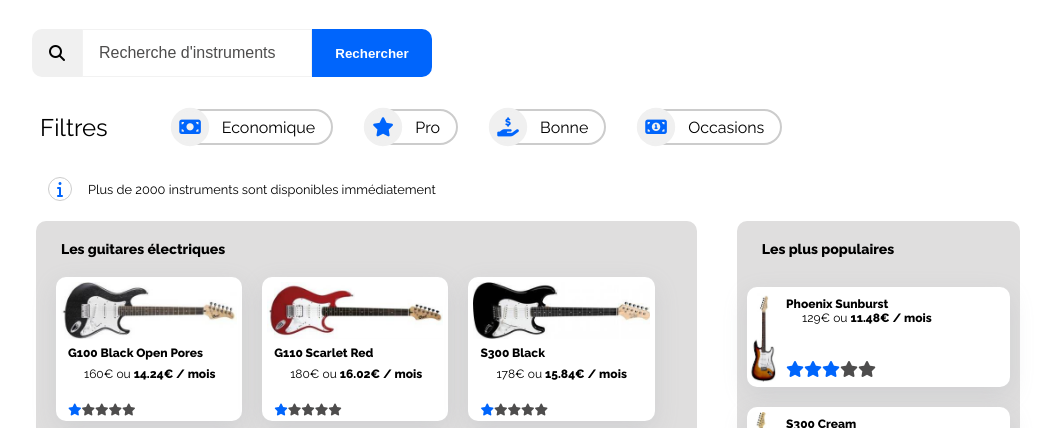
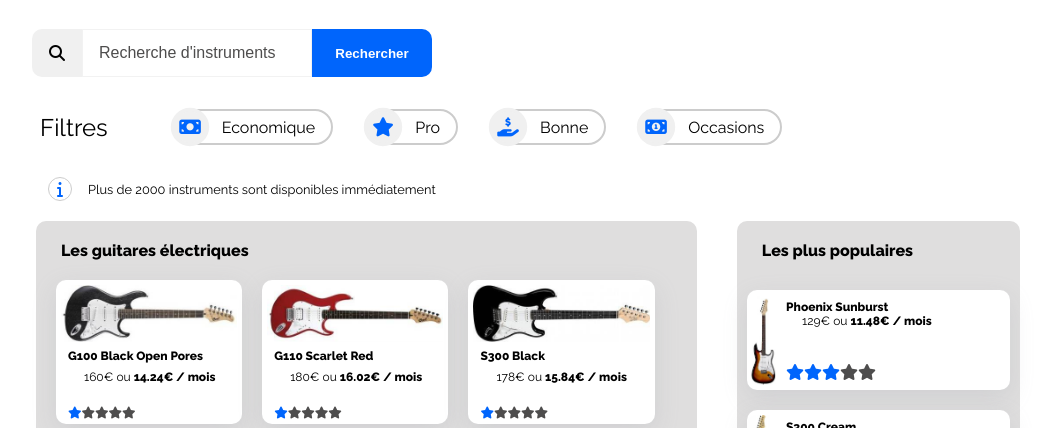
Before and after one commit to bengar-dev/ldnr-htmlcss, a plain HTML site: page front/index.html in a window 1280 px wide. Shown: the part 301-729 px from the top of the page, without its empty margins (112-1163 px from the left). Drawn offline with Linux system fonts and the light colour scheme.

Commit message:
Add H2 section

```diff
--- a/front/assets/css/style.css
+++ b/front/assets/css/style.css
@@ -235,6 +235,10 @@ main h2 {
   border-radius: 10px;
 }
 
+.guitares h2 {
+  font-size: 1rem;
+}
+
 .guitares-content {
   padding: 0px 20px 20px 20px;
   display: flex;
@@ -288,6 +292,10 @@ main h2 {
   margin: 20px;
   background-color: var(--section-border);
   border-radius: 10px;
+}
+
+.popular h2 {
+  font-size: 1rem;
 }
 
 .popular-content {
```
